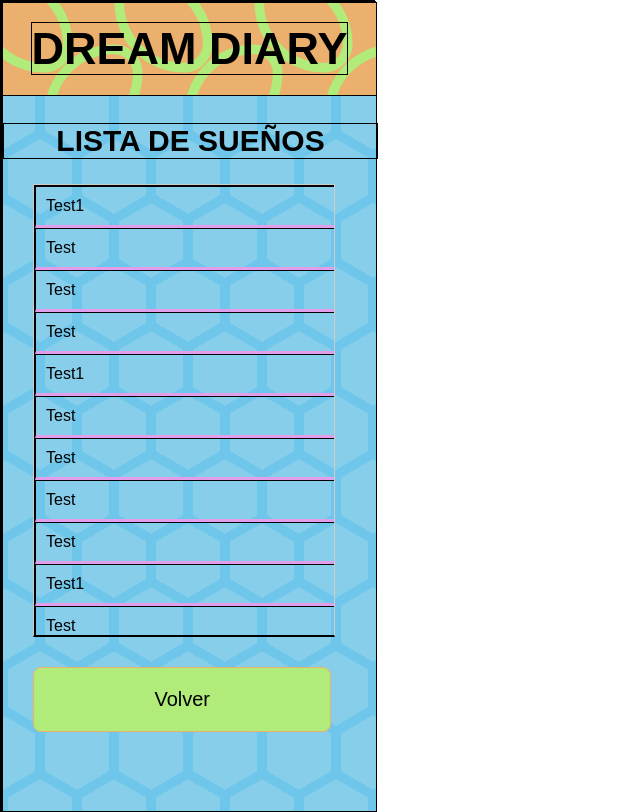
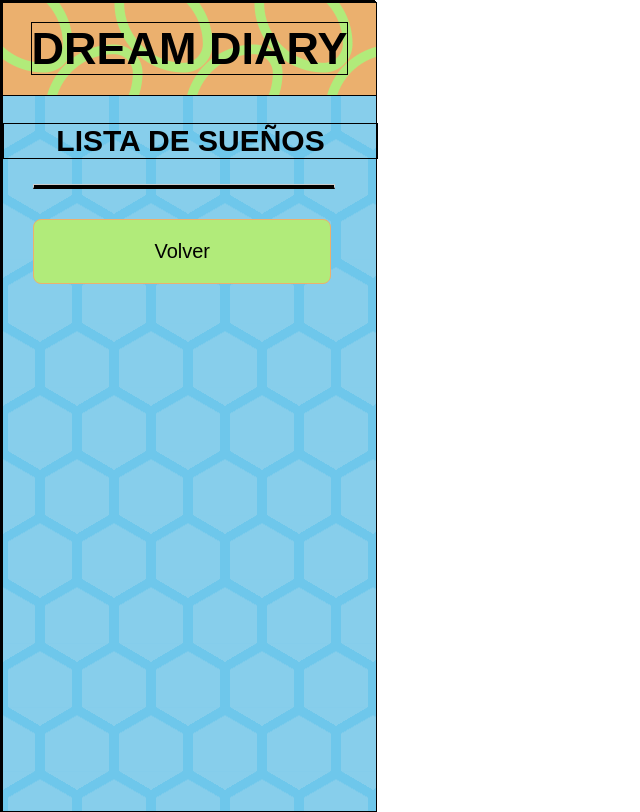
Before and after one commit to Galhrrera/dream-diary, a website built with Parcel: page src/index.html in a window 1280 px wide. Both pictures are taken after a click on the button "LISTA DE SUEÑOS". Shown: the whole page, without its empty margins (0-640 px from the left). Built offline with nearby package versions, Linux system fonts and the light colour scheme.

Commit message:
Se agregó navegación desde saved dream hacia list. Se preparó lista de sueños

```diff
--- a/src/index.html
+++ b/src/index.html
@@ -52,37 +52,9 @@
     </section>
 
     <section id="dream-list-section">
-        <!-- <label for="filterDate">Filtrar por fecha:</label>
-        <input type="date" id="filterDate"> -->
         <h2 class="section-title">LISTA DE SUEÑOS</h2>
         <div class="list-container">
             <ul id="dreamList">
-                <li>Test1</li>
-                <li>Test</li>
-                <li>Test</li>
-                <li>Test</li>
-                <li>Test1</li>
-                <li>Test</li>
-                <li>Test</li>
-                <li>Test</li>
-                <li>Test</li>
-                <li>Test1</li>
-                <li>Test</li>
-                <li>Test</li>
-                <li>Test</li>
-                <li>Test1</li>
-                <li>Test</li>
-                <li>Test</li>
-                <li>Test</li>
-                <li>Test1</li>
-                <li>Test</li>
-                <li>Test</li>
-                <li>Test</li>
-                <li>Test</li>
-                <li>Test1</li>
-                <li>Test</li>
-                <li>Test</li>
-                <li>Test</li>
             </ul>
         </div>
         <button id="backToStartBtn3" class="btn">Volver</button>
--- a/src/js/index.js
+++ b/src/js/index.js
@@ -17,6 +17,7 @@ const dreamListToStartBtn = document.getElementById("backToStartBtn3");
 const recordToStartBtn = document.getElementById("backToStartBtn");
 const saveDreamBtn = document.getElementById("saveDreamBtn");
 const savedDreamToStartBtn = document.getElementById("acceptBtn");
+const savedDreamToListBtn = document.getElementById("dreamListBtn2");
 
 //Referencia al formulario para guardar sueño
 const dreamForm = document.getElementById("dreamForm");
@@ -91,6 +92,14 @@ document.addEventListener('DOMContentLoaded', function () {
     });
 });
 
+// Saved dream to list
+document.addEventListener('DOMContentLoaded', function () {
+    savedDreamToListBtn.addEventListener('click', function () {
+        savedDream.classList.add("hidden");
+        dreamList.classList.remove("hidden");
+    });
+});
+
 //Guardar sueño en localstorage
 document.addEventListener("DOMContentLoaded", function () {
     // Agregar un manejador de eventos para el envío del formulario
```
